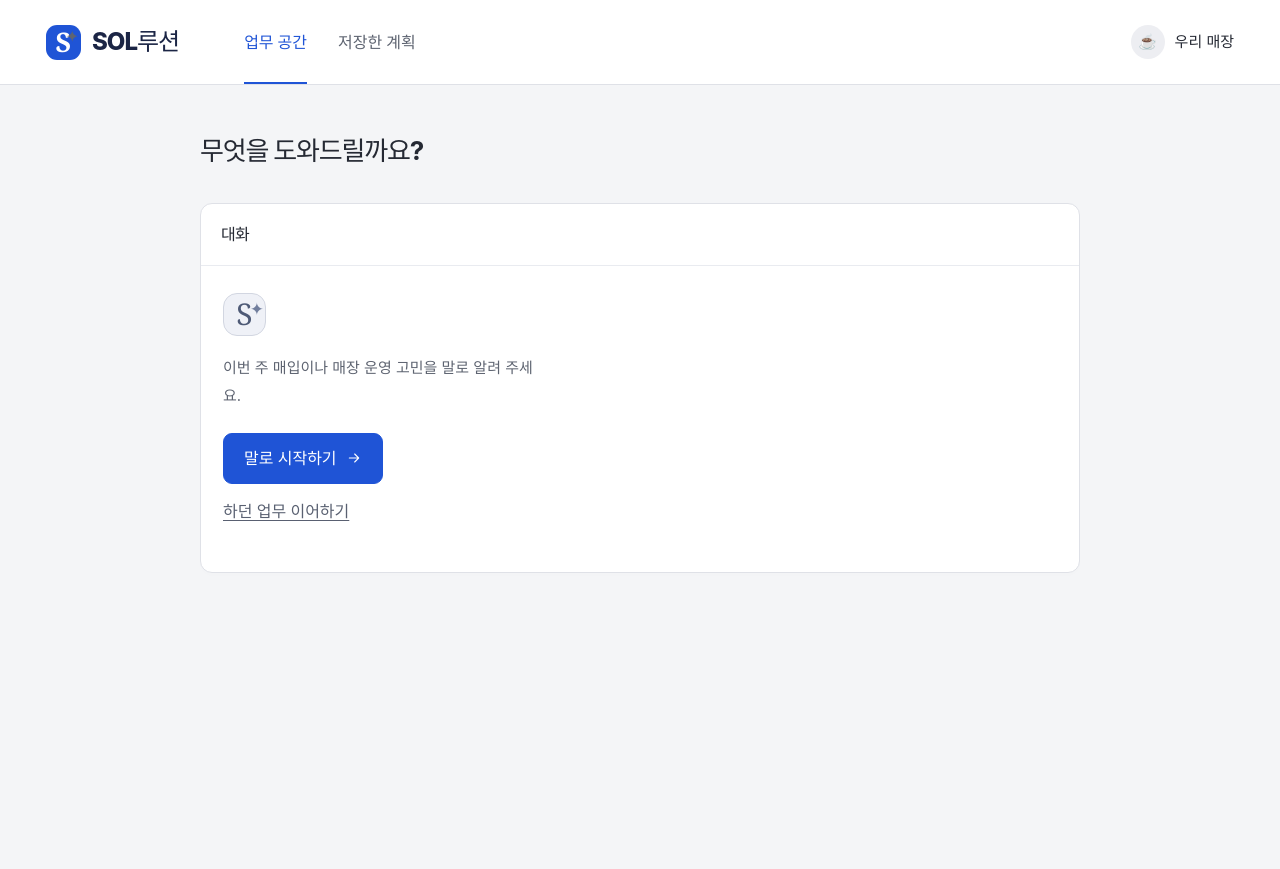
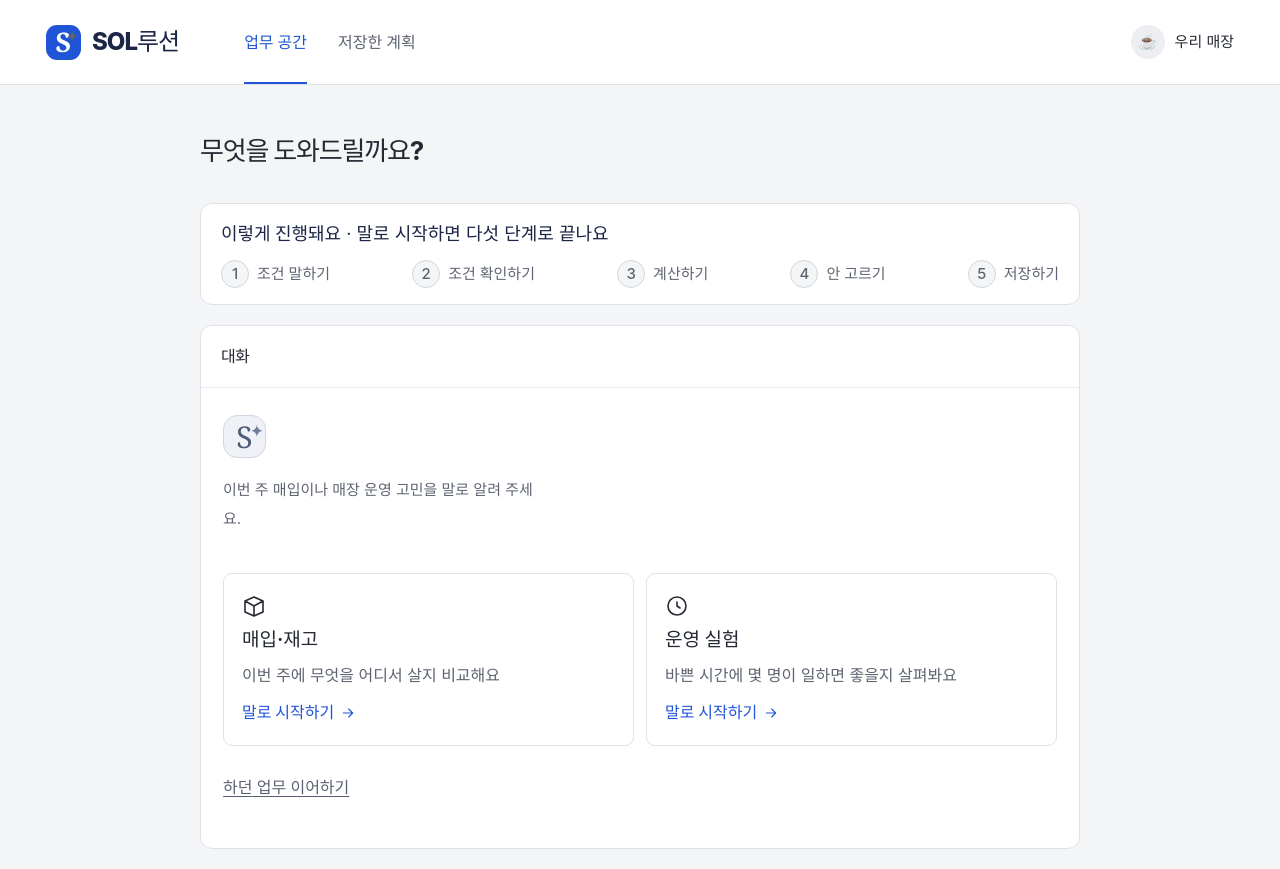
Before and after one commit to 02junho/SOLution, a React (Vite) app in the folder frontend/: page / in a window 1280 px wide. Before the commit the page ends 800 px from the top, so only its background shows below. Built offline with nearby package versions, Linux system fonts and the light colour scheme.

Commit message:
feat: 휑한 화면 보완 — 첫 화면에 할 수 있는 일·진행 순서, 업무 화면에 지금 조건·상태 표시 (#83)

```diff
--- a/frontend/src/features/workflow/Results.tsx
+++ b/frontend/src/features/workflow/Results.tsx
@@ -170,6 +170,14 @@ export default function Results({
         <div className="section-heading">
           <h2>결과</h2>
         </div>
+        {/* 지금 결과가 어떤 상태인지 짧게 (고르는 중·저장 완료·조건 확인 필요) */}
+        <span className={`status-pill ${saved ? 'green' : ''}`}>
+          {saved
+            ? '저장 완료'
+            : result?.response_status === 'ok'
+              ? '고르는 중'
+              : '조건 확인 필요'}
+        </span>
       </div>
       {/* AI 결과 설명은 설명 요청(onRequest)을 Spring에 연결할 때 다시 붙인다.
           그 전에는 누를 수 없는 칸이라 처음 쓰는 사장님께 보이지 않는다. */}
--- a/frontend/src/features/workflow/Workspace.tsx
+++ b/frontend/src/features/workflow/Workspace.tsx
@@ -152,7 +152,11 @@ function Progress({ workspace }: { workspace: WorkspaceController }) {
     <aside className="progress-column" aria-label="업무 진행 단계">
       {/* 한 줄 흐름: 지금 몇 번째 단계인지 먼저 한 문장으로 알려 준다. */}
       <p className="progress-now">
-        {step > 5 ? (
+        {!context ? (
+          <>
+            <b>이렇게 진행돼요</b> · 말로 시작하면 다섯 단계로 끝나요
+          </>
+        ) : step > 5 ? (
           <>
             <b>다 끝났어요</b> · 계획을 저장했어요
           </>
@@ -165,17 +169,35 @@ function Progress({ workspace }: { workspace: WorkspaceController }) {
       <ol className="steps">
         {labels.map((label, i) => (
           <li
-            className={i + 1 === step ? 'current' : i + 1 < step ? 'done' : ''}
+            className={
+              !context
+                ? ''
+                : i + 1 === step
+                  ? 'current'
+                  : i + 1 < step
+                    ? 'done'
+                    : ''
+            }
             key={label}
-            aria-current={i + 1 === step ? 'step' : undefined}
+            aria-current={context && i + 1 === step ? 'step' : undefined}
           >
             <span className="step-dot">
-              {i + 1 < step ? <Icon name="check" size={14} /> : i + 1}
+              {context && i + 1 < step ? <Icon name="check" size={14} /> : i + 1}
             </span>
             <span>{label}</span>
           </li>
         ))}
       </ol>
+      {/* 지금 어떤 조건으로 하고 있는지 한 줄로. 확인 카드를 접은 뒤에도 보인다. */}
+      {context?.feature_type === 'purchase' && input && !pending && (
+        <p className="progress-conditions">
+          예산 {amount(input.budget_krw)} · {amount(input.planning_days, '일')}{' '}
+          · 배송 {amount(input.max_delivery_count, '회')}까지
+          {Array.isArray(input.items) && ` · 품목 ${input.items.length}개`}
+          {Array.isArray(input.suppliers) &&
+            ` · 거래처 ${input.suppliers.length}곳`}
+        </p>
+      )}
       <div className="conditions-summary">
         <div className="eyebrow">
           <span
@@ -500,7 +522,7 @@ export default function Workspace({
         </Alert>
       )}
       <div className="workspace-grid">
-        {context && <Progress workspace={workspace} />}
+        <Progress workspace={workspace} />
         <section
           className="panel conversation-panel"
           aria-label="업무 대화와 입력"
@@ -509,6 +531,12 @@ export default function Workspace({
             <div className="section-heading">
               <h2>대화</h2>
             </div>
+            {context && (
+              <span className="live-label">
+                <span className="tiny-dot green" />
+                자동 저장
+              </span>
+            )}
           </div>
           <div className="conversation-feed">
             <div className="assistant-welcome">
@@ -526,13 +554,35 @@ export default function Workspace({
               </p>
               {!context && (
                 <div className="welcome-actions">
-                  <button
-                    className="button primary"
-                    disabled={!!busy}
-                    onClick={onNew}
-                  >
-                    말로 시작하기 <Icon name="arrow" size={16} />
-                  </button>
+                  {/* 할 수 있는 일 두 가지를 바로 보여 주고, 누르면 그 업무로 새 업무 창을 연다. */}
+                  <div className="session-type-options start-options">
+                    {(['purchase', 'operation'] as const).map((value) => (
+                      <button
+                        type="button"
+                        className="session-type"
+                        key={value}
+                        disabled={!!busy}
+                        onClick={() => {
+                          onFeature(value)
+                          onNew()
+                        }}
+                      >
+                        <Icon
+                          name={value === 'purchase' ? 'box' : 'clock'}
+                          size={24}
+                        />
+                        <strong>{featureName(value)}</strong>
+                        <small>
+                          {value === 'purchase'
+                            ? '이번 주에 무엇을 어디서 살지 비교해요'
+                            : '바쁜 시간에 몇 명이 일하면 좋을지 살펴봐요'}
+                        </small>
+                        <span className="start-link">
+                          말로 시작하기 <Icon name="arrow" size={16} />
+                        </span>
+                      </button>
+                    ))}
+                  </div>
                   <button
                     className="text-button"
                     disabled={!!busy}
--- a/frontend/src/index.css
+++ b/frontend/src/index.css
@@ -2238,3 +2238,45 @@ main > .notice {
     grid-template-columns: 1fr;
   }
 }
+/* 첫 화면: 할 수 있는 일 두 가지 카드와 지금 조건 한 줄 (11.18) */
+.start-options {
+  align-self: stretch;
+  margin: 18px 0 14px;
+}
+.start-options .session-type {
+  padding: 20px 18px;
+  text-align: left;
+  cursor: pointer;
+}
+.start-options .session-type:hover:not(:disabled) {
+  border-color: var(--green);
+  background: #f5f7fd;
+}
+.start-options .session-type strong {
+  font-size: 19px;
+}
+.start-options .session-type small {
+  font-size: 16px;
+  line-height: 1.5;
+}
+.start-link {
+  display: inline-flex;
+  align-items: center;
+  gap: 6px;
+  margin-top: 6px;
+  color: var(--green);
+  font-weight: 650;
+  font-size: 16px;
+}
+.progress-conditions {
+  margin-top: 12px;
+  padding-top: 12px;
+  border-top: 1px solid var(--line);
+  font-size: 16px;
+  color: var(--muted);
+}
+@media (max-width: 690px) {
+  .start-options {
+    grid-template-columns: 1fr;
+  }
+}
```
